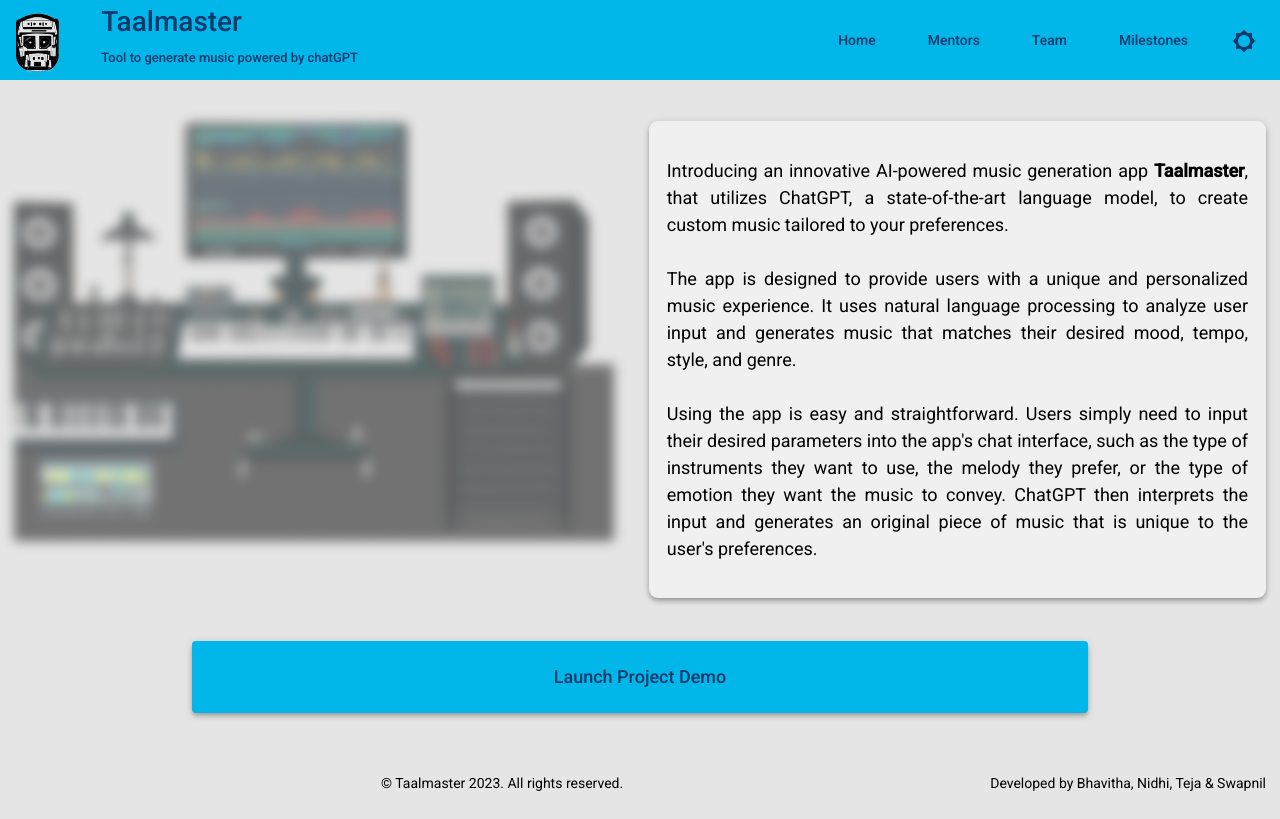
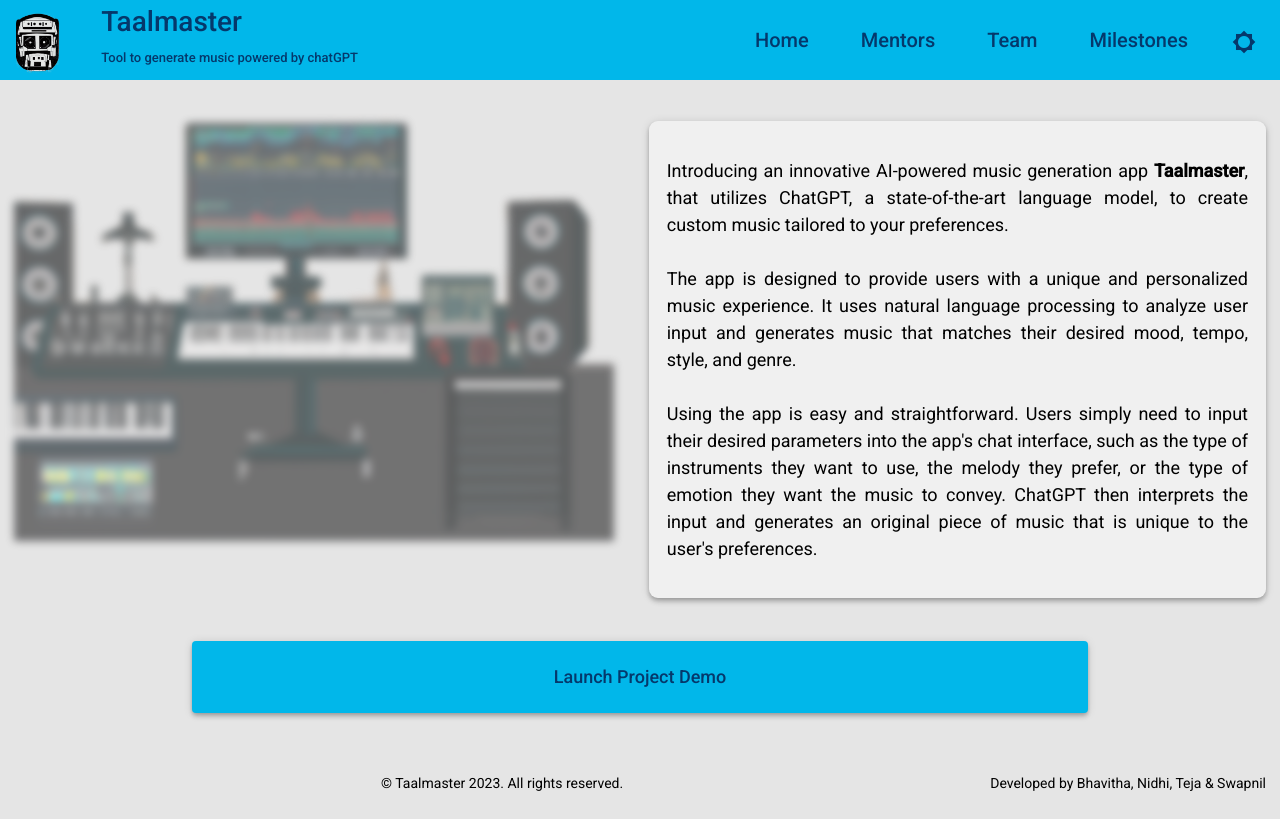
Before and after one commit to swap1210/ai-score-2-music, an Angular app in the folder project_portfolio/: page / in a window 1280 px wide. Built offline with nearby package versions, Linux system fonts and the light colour scheme.

Commit message:
home page animation and compatibility for smaller screen added

```diff
--- a/project_portfolio/src/app/header/header.component.scss
+++ b/project_portfolio/src/app/header/header.component.scss
@@ -41,6 +41,7 @@
 }
 
 .only-pc {
+  font-size: inherit;
   @media only screen and (max-width: $mobile-width) {
     display: none;
   }
--- a/project_portfolio/src/app/middle/home/home.component.scss
+++ b/project_portfolio/src/app/middle/home/home.component.scss
@@ -17,9 +17,10 @@
   @media screen and (max-width: $mobile-width) {
     max-height: 15em;
   }
+  filter: blur(0.3em);
+  -webkit-filter: blur(0.3em);
   opacity: 60%;
-  filter: blur(0.3em);
-  -webkit-filter: blur(0.4em);
+  animation: blurIn 3s;
 }
 .para {
   margin-left: 0.5dvw;
@@ -30,6 +31,7 @@
   font-size: large;
   line-height: 1.5em;
   text-align: justify;
+  animation: fadeIn 5s;
 }
 
 .para-darker {
@@ -48,6 +50,18 @@
   flex-direction: column;
   align-items: center;
 }
+@keyframes blurIn {
+  0% {
+    filter: blur(0);
+    -webkit-filter: blur(0);
+    opacity: 100%;
+  }
+  100% {
+    filter: blur(0.3em);
+    -webkit-filter: blur(0.3em);
+    opacity: 60%;
+  }
+}
 @keyframes fadeIn {
   0% {
     opacity: 0;
```
Also changed, not shown: 1 other file (tests, documents, lock files or other folders).
